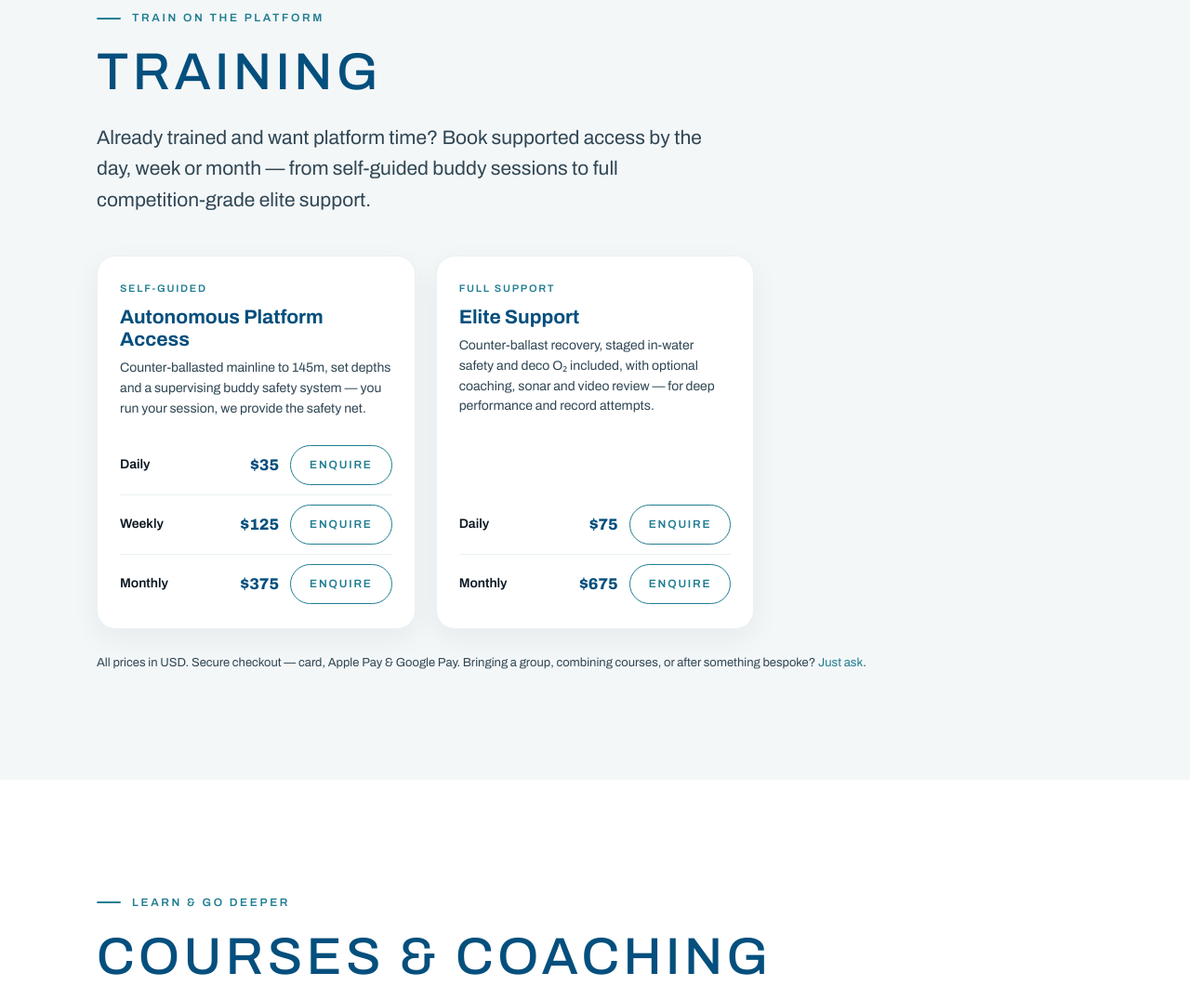
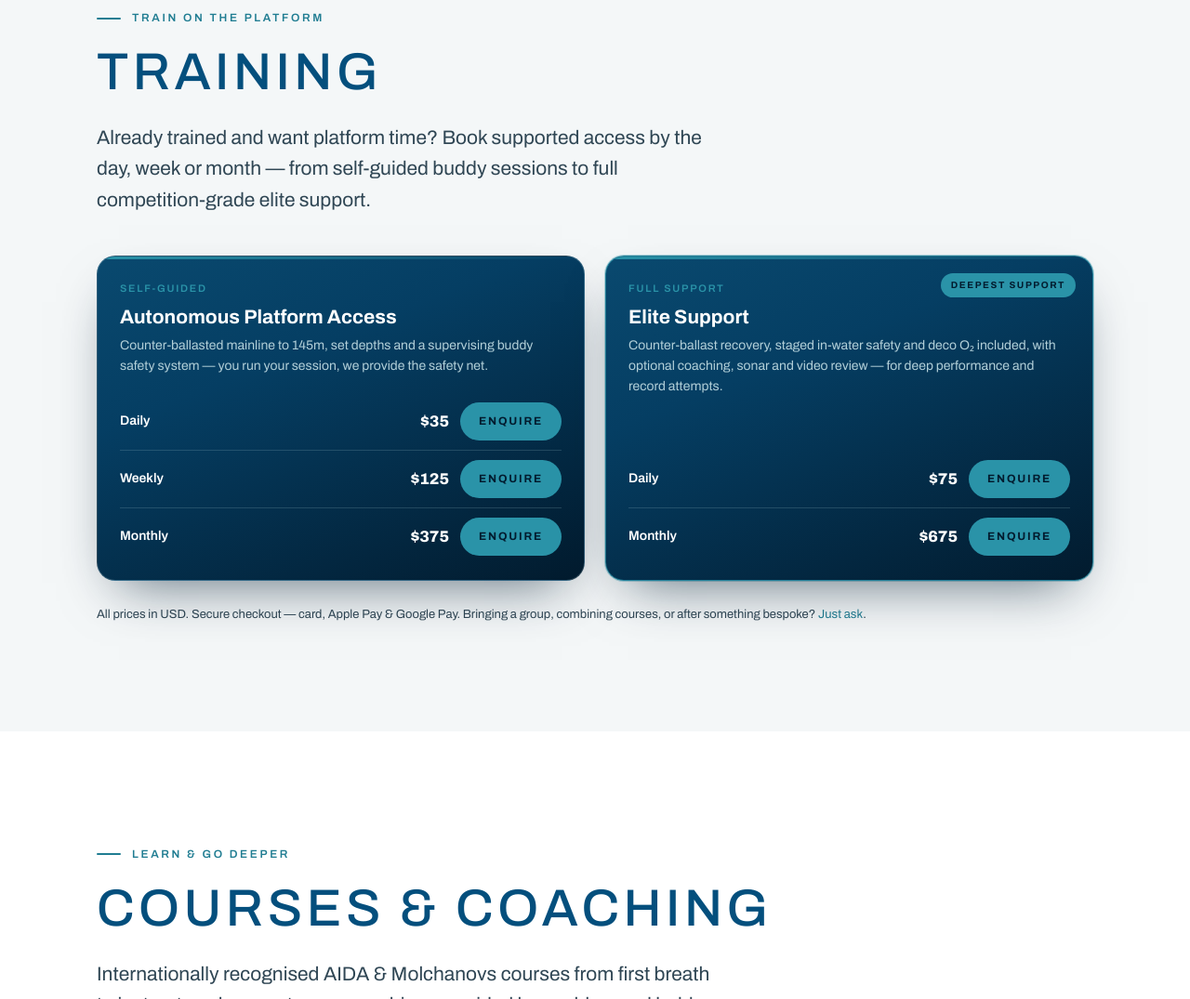
Before and after one commit to deepfieldstudios/blue-element, a plain HTML site: page book.html in a window 1280 px wide. Shown: the part 2853-3928 px from the top of the page at 93% size. Drawn offline with Linux system fonts and the light colour scheme.

Commit message:
Give the training tiers the brand's depth gradient
White cards on the #f4f7f8 ground with a 6%-alpha shadow left the whole
section flat, and the two buy buttons were the is-enquire ghost variant
— a teal hairline on white — so the only thing you could actually see
was the price. Nothing in the section asked to be clicked.

Rebuild the two tiers on the surface-to-abyss gradient the brand already
uses for its deep sections, with a surface-teal hairline along the top
edge. Buttons become solid surface-teal on abyss text, inverting to
white on hover, so they read as the primary action they are. Elite
Support carries a "Deepest support" flag and a teal outline, since it is
the premium tier and previously looked identical to the cheaper one.

The grid also had auto-fill at minmax(320px), which reserved empty
tracks for cards that do not exist and left the two real ones stranded
against dead space. auto-fit collapses them, so the pair now fills the
row and lines up with the section heading.

Co-Authored-By: Claude Opus 5 <noreply@anthropic.com>
Claude-Session: https://claude.ai/code/session_01JhrTAgYg5g4EZ24xitdrwz

```diff
--- a/book.html
+++ b/book.html
@@ -44,6 +44,31 @@
   .buy-row:first-child{border-top:0;}
   .buy-row .tier{font-size:14px;color:var(--be-ink,#15293f);font-weight:600;}
   .buy-row .price-sm{font-size:17px;font-weight:800;color:var(--be-ocean-blue,#044f7d);}
+
+  /* ---- Training tiers: the brand's surface-to-abyss gradient, so the cards
+         read against the light ground instead of dissolving into it ---- */
+  .tiers{grid-template-columns:repeat(auto-fit,minmax(320px,1fr));}
+  .tier-card{position:relative;overflow:hidden;border:1px solid rgba(178,207,216,.24);
+    background:linear-gradient(158deg,#0b4d73 -12%,#053e63 34%,#021b2e 100%);
+    box-shadow:0 26px 56px -24px rgba(2,27,46,.62);}
+  .tier-card::before{content:"";position:absolute;top:0;left:0;right:0;height:3px;
+    background:linear-gradient(90deg,var(--be-surface-teal,#2a93a8),rgba(42,147,168,0));}
+  .tier-card .lvl{color:var(--be-surface-teal,#2a93a8);}
+  .tier-card h3{color:#fff;}
+  .tier-card p{color:var(--be-sky-blue,#b2cfd8);}
+  .tier-card .buy-row{border-top-color:rgba(178,207,216,.18);}
+  .tier-card .buy-row .tier{color:#fff;}
+  .tier-card .buy-row .price-sm{color:#fff;}
+  .tier-card .shop-buy{background:var(--be-surface-teal,#2a93a8);color:var(--be-abyss,#021b2e);
+    font-weight:700;border:0;}
+  .tier-card .shop-buy.is-enquire{background:var(--be-surface-teal,#2a93a8);
+    border:0;color:var(--be-abyss,#021b2e);}
+  .tier-card .shop-buy:hover{background:#fff;color:var(--be-ocean-blue,#044f7d);}
+  .tier-card.featured{border-color:rgba(42,147,168,.75);
+    box-shadow:0 26px 56px -24px rgba(2,27,46,.62),0 0 0 1px rgba(42,147,168,.35);}
+  .tier-flag{position:absolute;top:18px;right:18px;font-size:10px;letter-spacing:.16em;
+    text-transform:uppercase;font-weight:700;padding:5px 11px;border-radius:999px;
+    background:var(--be-surface-teal,#2a93a8);color:var(--be-abyss,#021b2e);}
 </style>
 <!-- Icons & PWA -->
 <link rel="icon" href="/favicon.ico" sizes="any" />
@@ -189,9 +214,9 @@
       <h2 class="display">Training</h2>
       <p class="lead">Already trained and want platform time? Book supported access by the day, week or month — from self-guided buddy sessions to full competition-grade elite support.</p>
     </div>
-    <div class="shop-grid" style="grid-template-columns:repeat(auto-fill,minmax(320px,1fr));">
+    <div class="shop-grid tiers">
 
-      <article class="shop-card reveal">
+      <article class="shop-card tier-card reveal">
         <span class="lvl">Self-guided</span>
         <h3>Autonomous Platform Access</h3>
         <p>Counter-ballasted mainline to 145m, set depths and a supervising buddy safety system — you run your session, we provide the safety net.</p>
@@ -202,7 +227,8 @@
         </div>
       </article>
 
-      <article class="shop-card reveal">
+      <article class="shop-card tier-card featured reveal">
+        <span class="tier-flag">Deepest support</span>
         <span class="lvl">Full support</span>
         <h3>Elite Support</h3>
         <p>Counter-ballast recovery, staged in-water safety and deco O₂ included, with optional coaching, sonar and video review — for deep performance and record attempts.</p>
```
